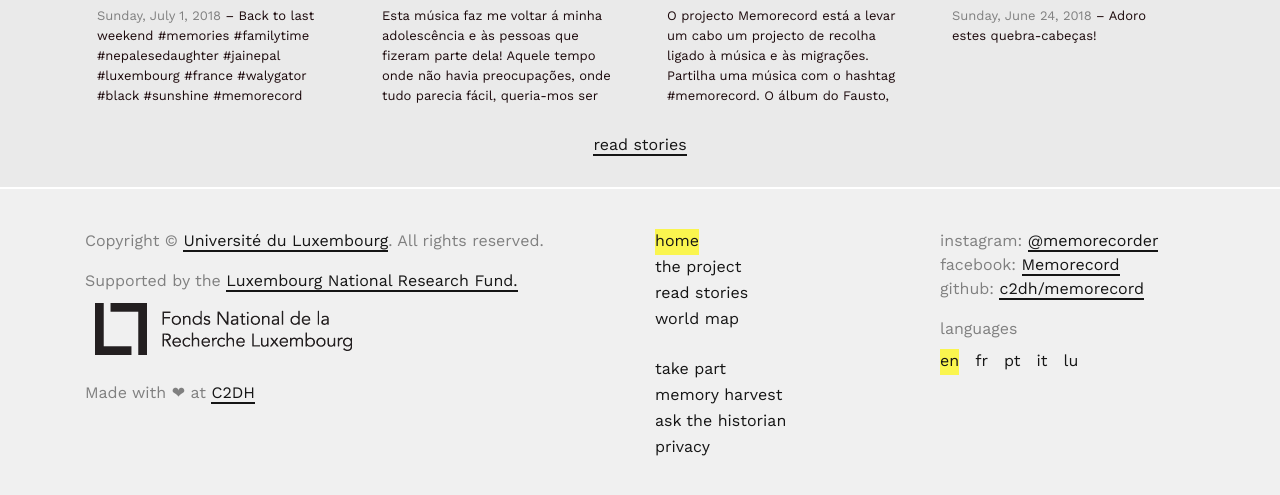
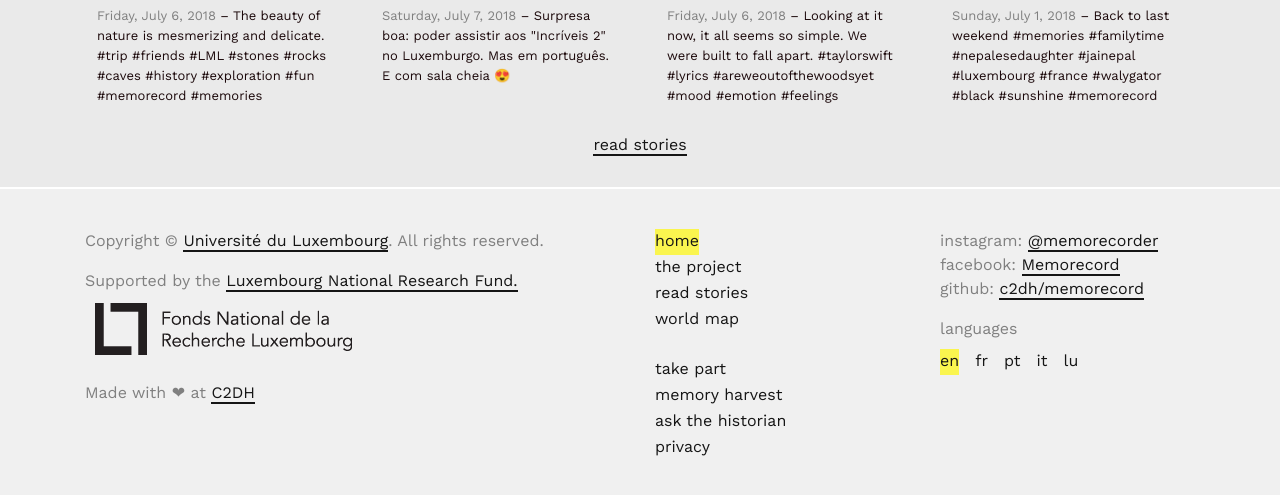
Before and after one commit to C2DH/memorecord, a Jekyll site: the page built from pages/index.md, in a window 1280 px wide and 900 px high, scrolled down 655 px, cut to the strip 399-894 px from the top of the window. Built offline with Jekyll 4.4.1, drawn with Linux system fonts in a browser that asks for light colours.

Commit message:
new entries

```diff
--- a/_data/documents.yaml
+++ b/_data/documents.yaml
@@ -389,3 +389,44 @@
         url: dcf24ed67f9e4b8c897906ca6dc9edd5-24x24.jpg
         width: 24
         height: 24
+-
+    uid: 'https://www.instagram.com/p/Bk5ve15hINt/'
+    description: 'Looking at it now, it all seems so simple. We were built to fall apart. #taylorswift #lyrics #areweoutofthewoodsyet #mood #emotion #feelings #memories #fun #goodtime #blue #green #white #belgium #ruins #castle #memorecord #GOD #memyselfandi'
+    image: 'https://memorecord.uni.lu/media/images/1817692752264332141_5978731130.png'
+    url: 'https://www.instagram.com/p/Bk5ve15hINt/'
+    provider: instagram
+    date: '2018-07-06'
+    _id: 2ec9e0a5b6074c03ba879beec5578669
+    thumbnail:
+        url: 2ec9e0a5b6074c03ba879beec5578669-24x24.jpg
+        width: 24
+        height: 24
+-
+    uid: 'https://www.instagram.com/p/Bk70ptNDl_p/'
+    description: 'Surpresa boa: poder assistir aos "Incríveis 2" no Luxemburgo. Mas em português. E com sala cheia 😍'
+    image: 'https://memorecord.uni.lu/media/images/1818278439028678633_186536835.png'
+    url: 'https://www.instagram.com/p/Bk70ptNDl_p/'
+    geometry:
+        type: Point
+        coordinates:
+            - 6.17317641622
+            - 49.6336469729
+    provider: instagram
+    date: '2018-07-07'
+    _id: d49c3dfc5ff94cfda1b7244c242f4c39
+    thumbnail:
+        url: d49c3dfc5ff94cfda1b7244c242f4c39-24x24.jpg
+        width: 24
+        height: 24
+-
+    uid: 'https://www.instagram.com/p/Bk4GdVlAo1Z/'
+    description: 'The beauty of nature is mesmerizing and delicate. #trip #friends #LML #stones #rocks #caves #history #exploration #fun #memorecord  #memories #darkness'
+    image: 'https://memorecord.uni.lu/media/images/1817230853957389657_5978731130.png'
+    url: 'https://www.instagram.com/p/Bk4GdVlAo1Z/'
+    provider: instagram
+    date: '2018-07-06'
+    _id: 2979c2b9280e42c09e3630440f2faed2
+    thumbnail:
+        url: 2979c2b9280e42c09e3630440f2faed2-24x24.jpg
+        width: 24
+        height: 24
```
Also changed, not shown: assets/images/thumbnails/2979c2b9280e42c09e3630440f2faed2-24x24.jpg (added), assets/images/thumbnails/2ec9e0a5b6074c03ba879beec5578669-24x24.jpg (added), assets/images/thumbnails/d49c3dfc5ff94cfda1b7244c242f4c39-24x24.jpg (added).
